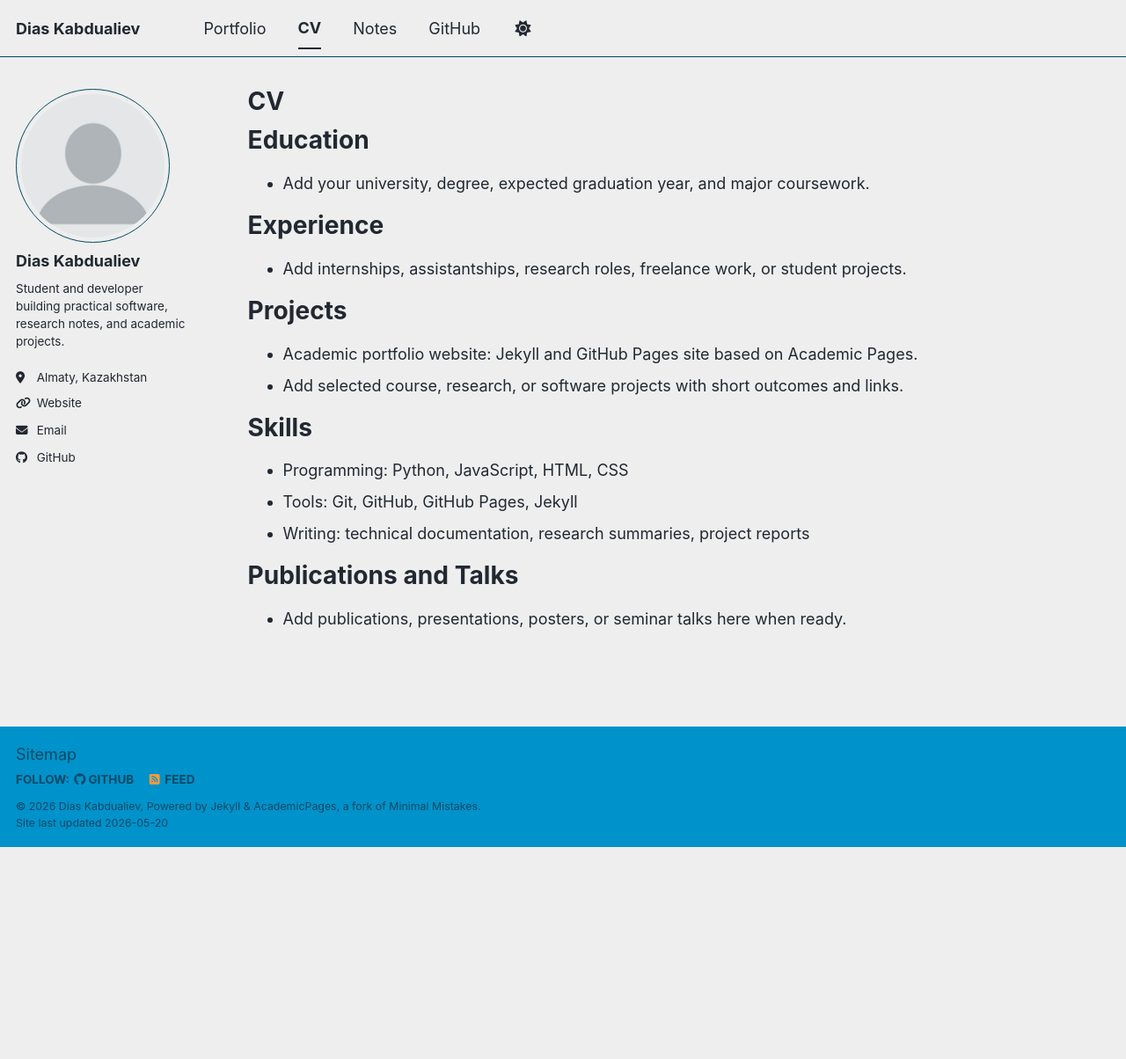
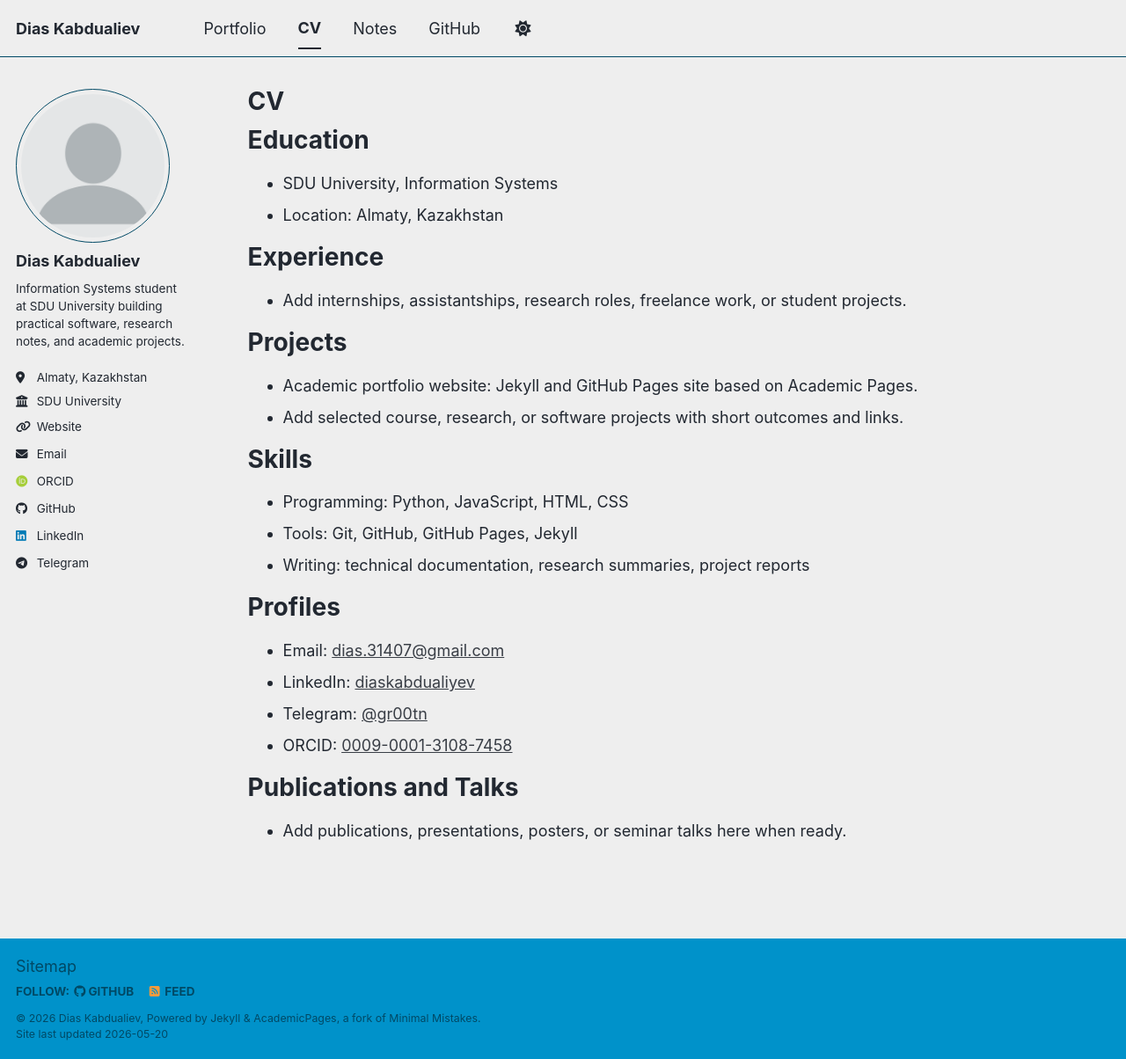
Before and after one commit to diaskabdualiev/portfolio, a Jekyll site: the page built from _pages/cv.md, in a window 1280 px wide and 1204 px high. Shown: the whole window at 88% size. Built offline with Jekyll 4.4.1, drawn with Linux system fonts in a browser that asks for light colours; some web fonts are replaced; a script bundle is joined from its source files by our own code; library files that are not in the unit come from our copies.

Commit message:
Add profile links and education details

```diff
--- a/_config.yml
+++ b/_config.yml
@@ -12,7 +12,7 @@ site_theme               : "air" # The available themes options are "default", "
 title                    : "Dias Kabdualiev"
 title_separator          : "-"
 name                     : &name "Dias Kabdualiev"
-description              : &description "Academic portfolio, projects, CV, and research notes."   # Update this with a general description of your site, this is the default if not overridden by a page
+description              : &description "Information Systems student at SDU University. Academic portfolio, projects, CV, and research notes."   # Update this with a general description of your site, this is the default if not overridden by a page
 url                      : https://diaskabdualiev.github.io # The base hostname & protocol for your site e.g. "https://[your GitHub username].github.io",
                                                            # or if you already have some other page hosted on Github then use "https://[your GitHub username].github.io/[Your Repo Name]"
 baseurl                  : "/portfolio" # the subpath of your site, e.g. "/blog"
@@ -26,9 +26,9 @@ author:
   avatar           : "profile.png"
   name             : "Dias Kabdualiev"
   pronouns         : # example: "she/her"
-  bio              : "Student and developer building practical software, research notes, and academic projects."
+  bio              : "Information Systems student at SDU University building practical software, research notes, and academic projects."
   location         : "Almaty, Kazakhstan"
-  employer         :
+  employer         : "SDU University"
   uri              : "https://diaskabdualiev.github.io/portfolio/"
   email            : "dias.31407@gmail.com"
 
@@ -38,7 +38,7 @@ author:
   googlescholar    :
   inspire-hep      : # URL
   impactstory      : # URL
-  orcid            :
+  orcid            : "https://orcid.org/0009-0001-3108-7458"
   semantic         : # URL
   ssrn             : # URL
   pubmed           :
@@ -66,13 +66,13 @@ author:
   keybase          : # Username
   instagram        : # Username
   lastfm           : # Username
-  linkedin         : # Username
+  linkedin         : "diaskabdualiyev"
   mastodon         : # URL
   medium           : # URL
   pinterest        : # Username
   soundcloud       : # Username
   steam            : # Username
-  telegram         : # URL
+  telegram         : "https://t.me/gr00tn"
   tumblr           : # Username
   twitter          : # Username for X / Twitter
   vine             : # Username
@@ -152,6 +152,8 @@ social:
   name                   : "Dias Kabdualiev" # If the user or organization name differs from the site's name
   links:
     - "https://github.com/diaskabdualiev"
+    - "https://www.linkedin.com/in/diaskabdualiyev/"
+    - "https://orcid.org/0009-0001-3108-7458"
 
 
 # Analytics
--- a/_pages/cv.md
+++ b/_pages/cv.md
@@ -12,7 +12,8 @@ redirect_from:
 Education
 ======
 
-* Add your university, degree, expected graduation year, and major coursework.
+* SDU University, Information Systems
+* Location: Almaty, Kazakhstan
 
 Experience
 ======
@@ -32,6 +33,14 @@ Skills
 * Tools: Git, GitHub, GitHub Pages, Jekyll
 * Writing: technical documentation, research summaries, project reports
 
+Profiles
+======
+
+* Email: [dias.31407@gmail.com](mailto:dias.31407@gmail.com)
+* LinkedIn: [diaskabdualiyev](https://www.linkedin.com/in/diaskabdualiyev/)
+* Telegram: [@gr00tn](https://t.me/gr00tn)
+* ORCID: [0009-0001-3108-7458](https://orcid.org/0009-0001-3108-7458)
+
 Publications and Talks
 ======
 
```
Also changed, not shown: _pages/about.md (+5 -1 lines).
